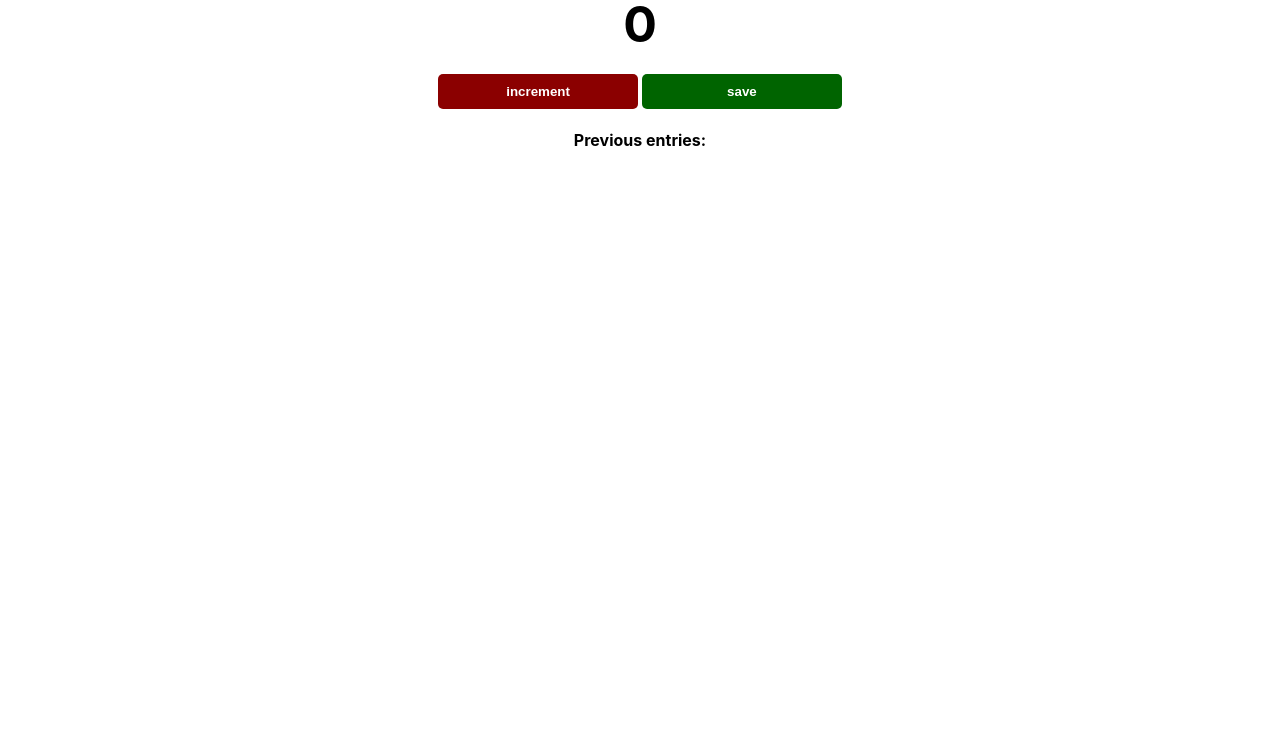
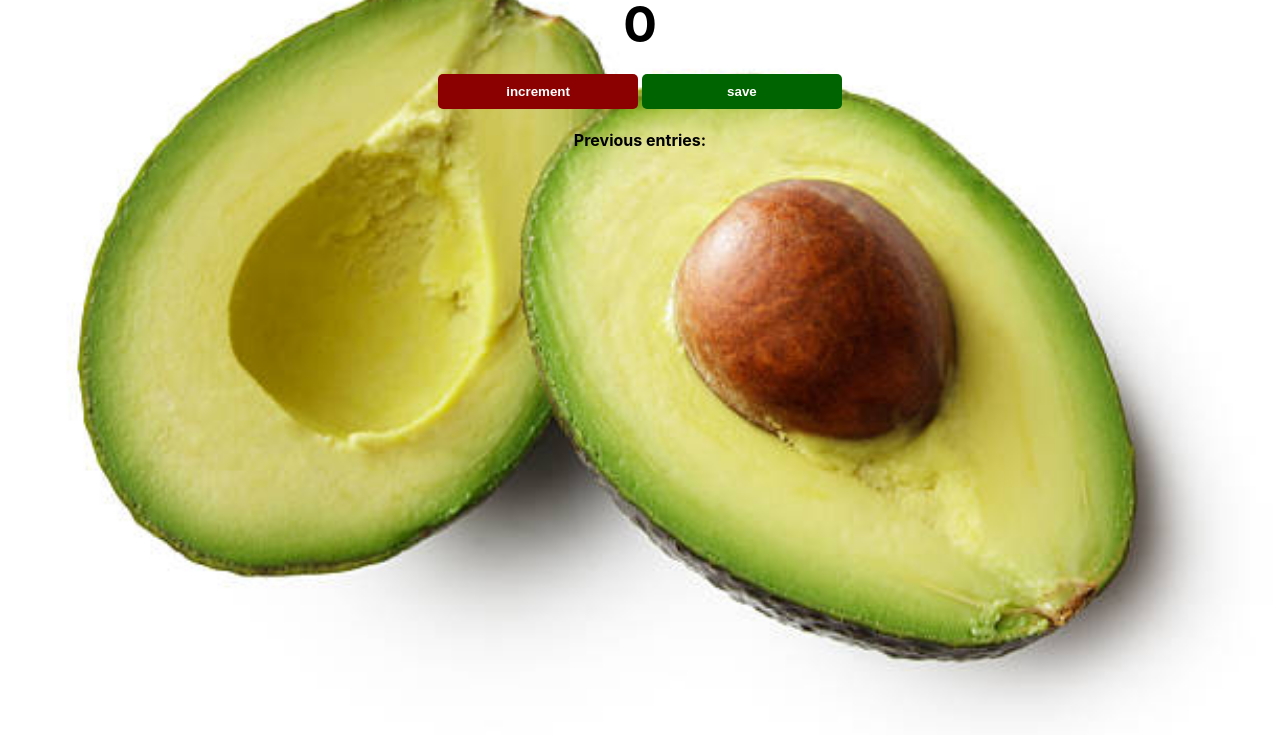
Before and after one commit to biancabuzea200/countAvocados, a plain HTML site: page index.html in a window 1280 px wide. Shown: the part 65-800 px from the top of the page. Drawn offline with Linux system fonts and the light colour scheme.

Commit message:
change backgroud img

```diff
--- a/index.css
+++ b/index.css
@@ -1,5 +1,5 @@
 body {
-    background-image: url("station.jpg");
+    background-image: url("avoc.jpg");
     background-size: cover;
     font-family: -apple-system, BlinkMacSystemFont, 'Segoe UI', Roboto, Oxygen, Ubuntu, Cantarell, 'Open Sans', 'Helvetica Neue', sans-serif;
     font-weight: bold;
```
